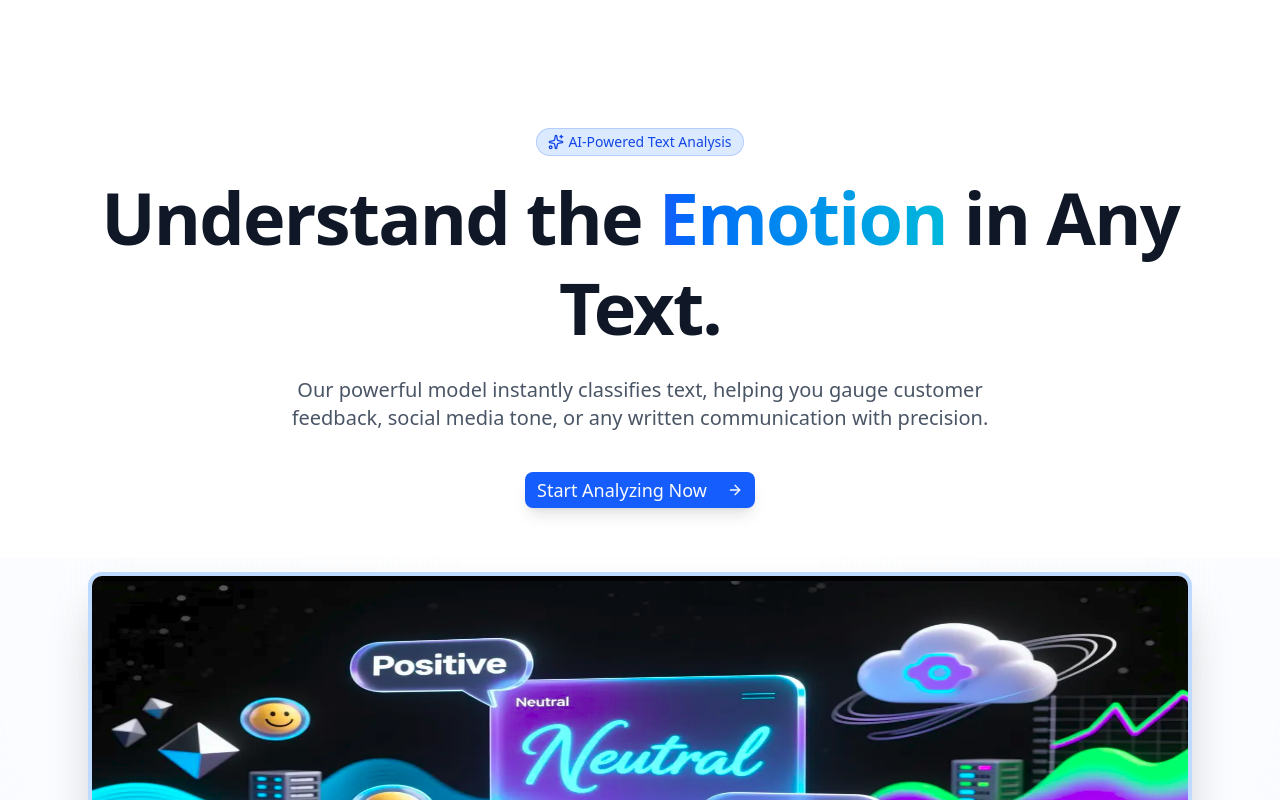
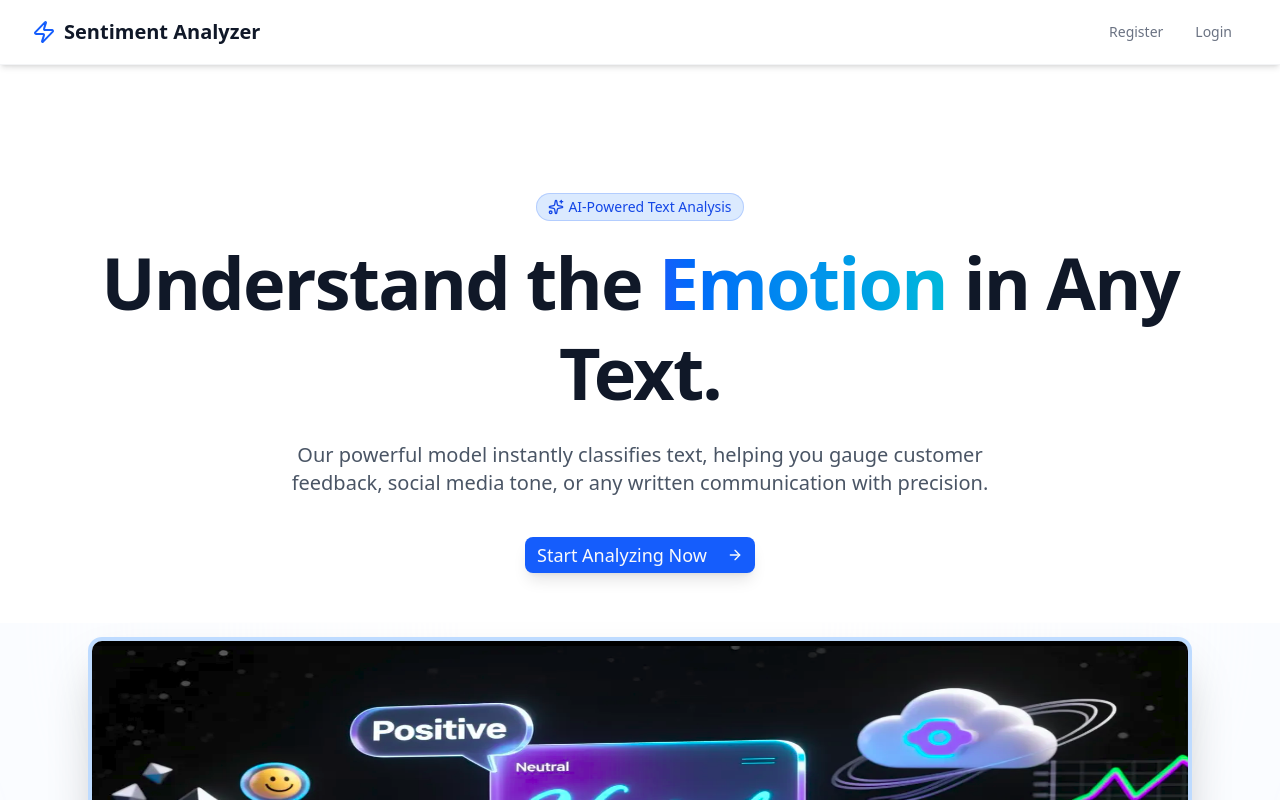
Before and after one commit to codehass/sentiment-analysis-front-end, a Next.js app: page / in a window 1280 px wide. Shown: the top 800 px of the page. Built offline with nearby package versions, Linux system fonts and the light colour scheme.

Commit message:
add navigation bar

```diff
--- a/app/page.tsx
+++ b/app/page.tsx
@@ -13,8 +13,8 @@
 import Link from "next/link";
 import Image from "next/image";
 import homepage from "../public/homepage.png";
+import Navbar from "@/components/Navbar";
 
-// --- Utility Feature Data ---
 const features = [
 	{
 		icon: Zap,
@@ -72,7 +72,7 @@
 
 	return (
 		<div className="min-h-screen bg-gray-50">
-			{/* 1. HERO SECTION */}
+			<Navbar />
 			<section className="relative overflow-hidden pt-24 pb-32 md:pt-32 md:pb-40 bg-white">
 				<div className="absolute inset-x-0 bottom-0 h-1/2 bg-blue-50/50 mask-[radial-gradient(ellipse_at_top,transparent_20%,#000)] pointer-events-none"></div>
 
@@ -108,7 +108,6 @@
 					</div>
 				</div>
 			</section>
-			{/* 2. FEATURES SECTION */}
 			<section className="px-6 bg-gray-50">
 				<div className="max-w-6xl mx-auto">
 					<h2 className="text-3xl font-bold text-gray-800 text-center mb-12">
@@ -139,8 +138,6 @@
 					</div>
 				</div>
 			</section>
-			---
-			{/* 4. SOCIAL PROOF / TESTIMONIALS (NEW SECTION) */}
 			<section className="px-6 py-20 bg-white">
 				<div className="max-w-6xl mx-auto">
 					<h2 className="text-3xl font-bold text-gray-900 text-center mb-12">
@@ -158,7 +155,6 @@
 									&quot;{testimonial.quote}&quot;
 								</p>
 								<div className="flex mt-6 items-center">
-									{/* Avatar Placeholder */}
 									<div className="h-10 w-10 bg-blue-200 rounded-full mr-4 shrink-0"></div>
 									<div>
 										<p className="font-semibold text-gray-900">
@@ -172,8 +168,6 @@
 					</div>
 				</div>
 			</section>
-			---
-			{/* 3. HOW IT WORKS */}
 			<section className="px-6 py-20 bg-gray-50 border-t border-gray-100">
 				<div className="max-w-5xl mx-auto">
 					<h2 className="text-3xl font-bold text-gray-900 text-center mb-14">
@@ -183,15 +177,12 @@
 					<ol className="relative space-y-12 max-w-3xl mx-auto">
 						{steps.map((step, index) => (
 							<li key={step.id} className="flex items-start">
-								{/* Step Circle & Line */}
 								<div className="shrink-0 w-10 h-10 rounded-full bg-blue-600 text-white font-bold text-lg flex items-center justify-center shadow-md mr-6 relative">
 									{index + 1}
 									{index < steps.length - 1 && (
 										<div className="absolute left-1/2 top-full h-12 w-0.5 bg-blue-200 transform -translate-x-1/2"></div>
 									)}
 								</div>
-
-								{/* Step Content */}
 								<div>
 									<h3 className="text-xl font-semibold text-gray-800">
 										Step {index + 1}
@@ -203,8 +194,6 @@
 					</ol>
 				</div>
 			</section>
-			---
-			{/* 5. FINAL CALL TO ACTION (NEW SECTION) */}
 			<section className="px-6 py-20 bg-blue-600 text-white shadow-inner">
 				<div className="max-w-3xl mx-auto text-center">
 					<h2 className="text-4xl font-extrabold mb-4">
@@ -222,8 +211,6 @@
 					</Link>
 				</div>
 			</section>
-			---
-			{/* FOOTER */}
 			<footer className="text-center py-8 bg-gray-50 border-t border-gray-200">
 				<div className="text-sm text-gray-500">
 					<p>© {currentYear} Sentiment Analyzer. All rights reserved.</p>
--- a/app/sentiment/page.tsx
+++ b/app/sentiment/page.tsx
@@ -1,11 +1,14 @@
 "use client";
 
-import { useState } from "react";
+import { useState, useEffect } from "react";
 import { Textarea } from "@/components/ui/textarea";
 import { Button } from "@/components/ui/button";
 import { Card, CardHeader, CardTitle, CardContent } from "@/components/ui/card";
 import { Zap, Loader2, AlertTriangle, Smile, Frown, Meh } from "lucide-react";
 import useAuth from "@/hooks/useAuth";
+import { useRouter } from "next/navigation";
+import Link from "next/link";
+import Navbar from "@/components/Navbar";
 
 const BACKEND_URL =
 	process.env.NEXT_PUBLIC_BACKEND_URL || "http://localhost:8000";
@@ -45,6 +48,12 @@
 	} | null>(null);
 	const [error, setError] = useState<string | null>(null);
 	const isAuthenticated = useAuth();
+	const router = useRouter();
+
+	const handleLogout = () => {
+		localStorage.removeItem("token");
+		router.replace("/");
+	};
 
 	const analyze = async () => {
 		if (!isAuthenticated) {
@@ -69,6 +78,12 @@
 			});
 
 			if (!res.ok) {
+				if (res.status === 401) {
+					setError("Session expired. Please log in again.");
+					handleLogout();
+					return;
+				}
+
 				const errorData = await res.json();
 				throw new Error(
 					errorData.message || "Failed to analyze sentiment. Please try again."
@@ -94,7 +109,7 @@
 		return (
 			<div className="flex justify-center items-center min-h-screen bg-gray-50">
 				<Loader2 className="h-8 w-8 text-blue-600 animate-spin mr-2" />
-				<span className="text-xl text-gray-600">Loading Analyzing...</span>
+				<span className="text-xl text-gray-600">Loading Session...</span>
 			</div>
 		);
 	}
@@ -108,9 +123,12 @@
 		: null;
 
 	return (
-		<div className="min-h-screen bg-gray-50 py-12 px-4 sm:px-6 lg:px-8">
+		<div className="min-h-screen bg-gray-50">
+			<Navbar />
+			{/* Main Content */}
+			<div className="py-12 px-4 sm:px-6 lg:px-8">
 				<div className="max-w-3xl mx-auto">
-				{/* Header Section */}
+					{/* Header Section (Adjusted to be below the navbar) */}
 					<header className="text-center mb-10">
 						<h1 className="text-4xl font-extrabold text-gray-900 flex items-center justify-center space-x-3">
 							<Zap className="h-8 w-8 text-blue-600" />
@@ -196,5 +214,6 @@
 					</Card>
 				</div>
 			</div>
+		</div>
 	);
 }
--- /dev/null
+++ b/components/Navbar.tsx
@@ -0,0 +1,74 @@
+"use client"; // <--- 1. CRITICAL: Mark this component as client-side
+
+import { Zap } from "lucide-react";
+import Link from "next/link";
+import { Button } from "./ui/button";
+import { useRouter } from "next/navigation";
+import { useState, useEffect } from "react"; // <-- Import hooks
+
+function Navbar() {
+	const router = useRouter();
+	const [isAuthenticated, setIsAuthenticated] = useState(false);
+
+	useEffect(() => {
+		if (typeof window !== "undefined") {
+			setTimeout(
+				() => setIsAuthenticated(Boolean(localStorage.getItem("token"))),
+				0
+			);
+		}
+	}, []);
+
+	const handleLogout = () => {
+		localStorage.removeItem("token");
+		router.replace("/login");
+	};
+
+	return (
+		<nav className="sticky top-0 z-10 w-full bg-white shadow-md border-b border-gray-100">
+			<div className="max-w-7xl mx-auto px-4 sm:px-6 lg:px-8">
+				<div className="flex justify-between items-center h-16">
+					<Link
+						href="/"
+						className="flex items-center space-x-2 text-xl font-bold text-gray-900 hover:text-blue-600 transition-colors"
+					>
+						<Zap className="h-6 w-6 text-blue-600" />
+						<span>Sentiment Analyzer</span>
+					</Link>
+					<div className="flex items-center space-x-4">
+						{isAuthenticated ? (
+							<Button
+								onClick={handleLogout}
+								variant="ghost"
+								className="text-red-500 hover:bg-red-50 hover:text-red-600 transition-colors font-medium"
+							>
+								Logout
+							</Button>
+						) : (
+							<div>
+								<Link href="/register" passHref>
+									<Button
+										variant="ghost"
+										className="text-gray-500 hover:text-blue-600"
+									>
+										Register
+									</Button>
+								</Link>
+								<Link href="/login" passHref>
+									<Button
+										variant="ghost"
+										className="text-gray-500 hover:text-blue-600"
+									>
+										Login
+									</Button>
+								</Link>
+							</div>
+						)}
+					</div>
+				</div>
+			</div>
+		</nav>
+	);
+}
+
+export default Navbar;
```
Lines whose indentation alone changed are shown as unchanged.
